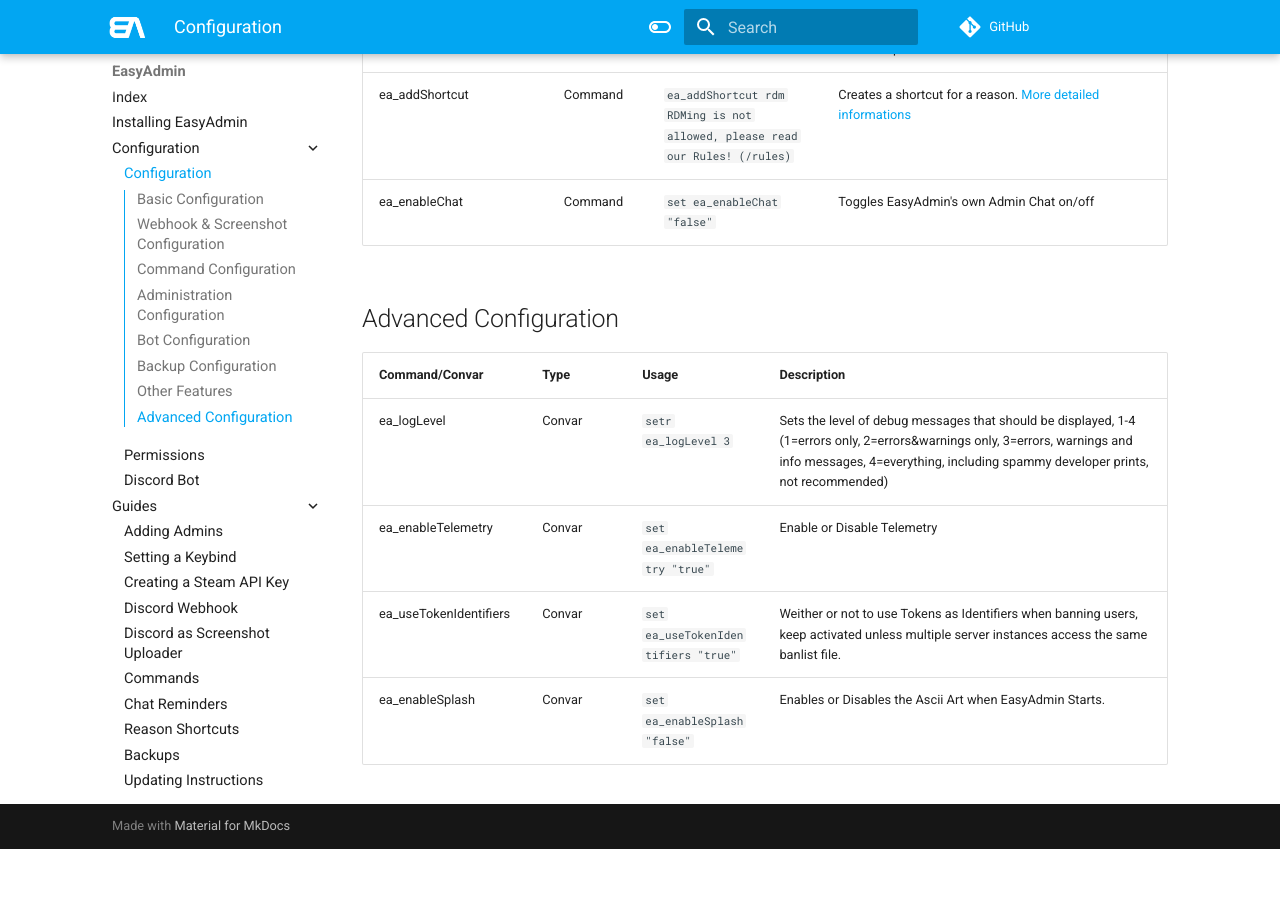
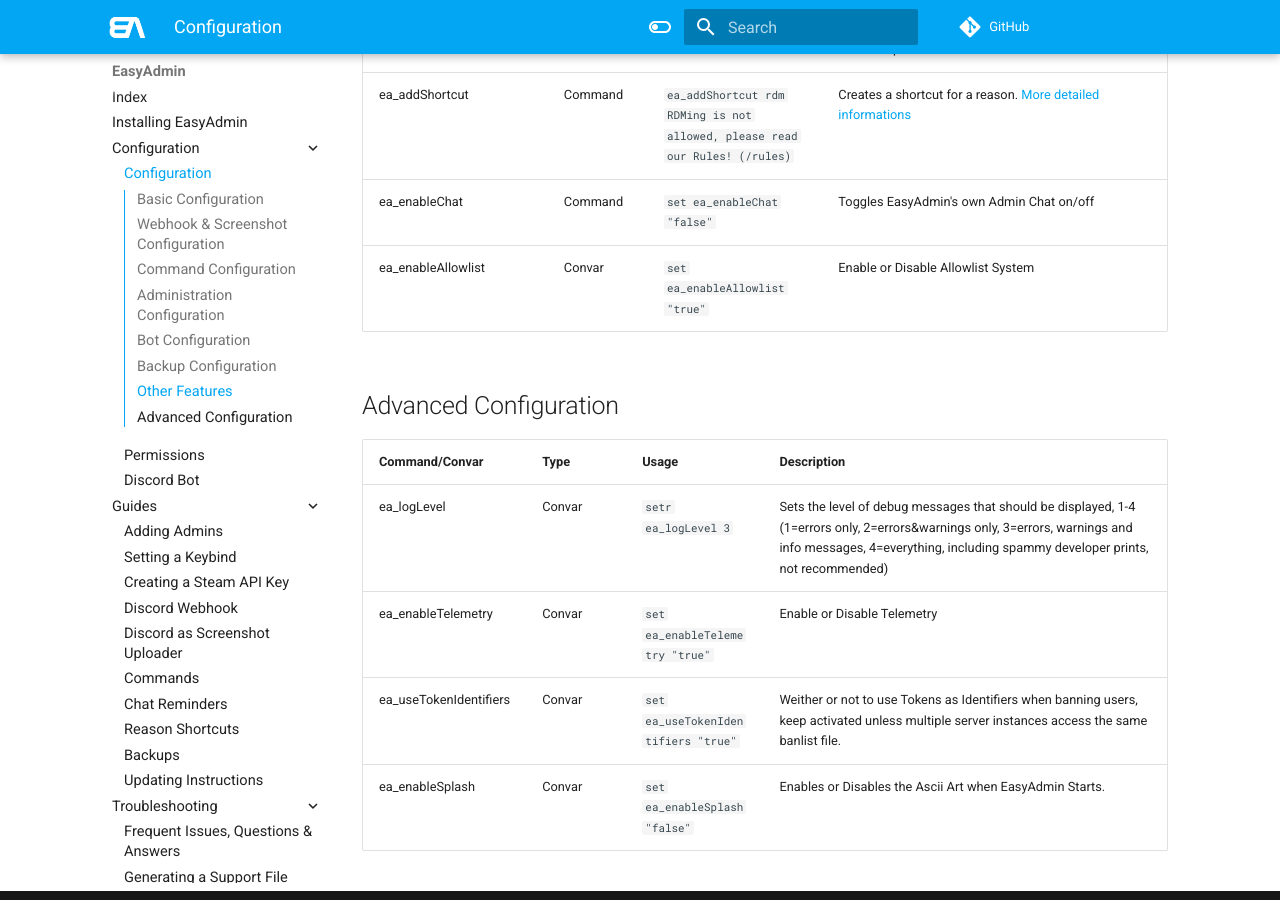
Before and after one commit to Blumlaut/EasyAdmin-docs, an MkDocs documentation site: the page built from docs/config.md, in a window 1280 px wide and 900 px high, scrolled down 4857 px. Built offline with MkDocs 1.6.1 and Material for MkDocs 9.7.7, drawn with Linux system fonts in a browser that asks for light colours; comment, search, counter and statistics services are not loaded; before the commit the page ends 5706 px from its top, so only the background shows below that.

Commit message:
Update config.md

```diff
--- a/docs/config.md
+++ b/docs/config.md
@@ -84,6 +84,7 @@ Note that "setr" and "set" are **not** identical, make sure not to use them inte
 | ea_playerCacheExpiryTime | Convar | `set ea_playerCacheExpiryTime 900` | Defines, in seconds, how long it takes for a Cached Player to get removed from Cache, 30 Minutes by Default, however, higher Values are recommended for sparsely Moderated Servers, should not exceed a few hours for performance reasons. |
 | ea_addShortcut | Command | `ea_addShortcut rdm RDMing is not allowed, please read our Rules! (/rules)`| Creates a shortcut for a reason. [More detailed informations](shortcuts.md) |
 | ea_enableChat | Command | `set ea_enableChat "false"` | Toggles EasyAdmin's own Admin Chat on/off |
+| ea_enableAllowlist | Convar | `set ea_enableAllowlist "true"` | Enable or Disable Allowlist System |
 
 
 ## Advanced Configuration
```
